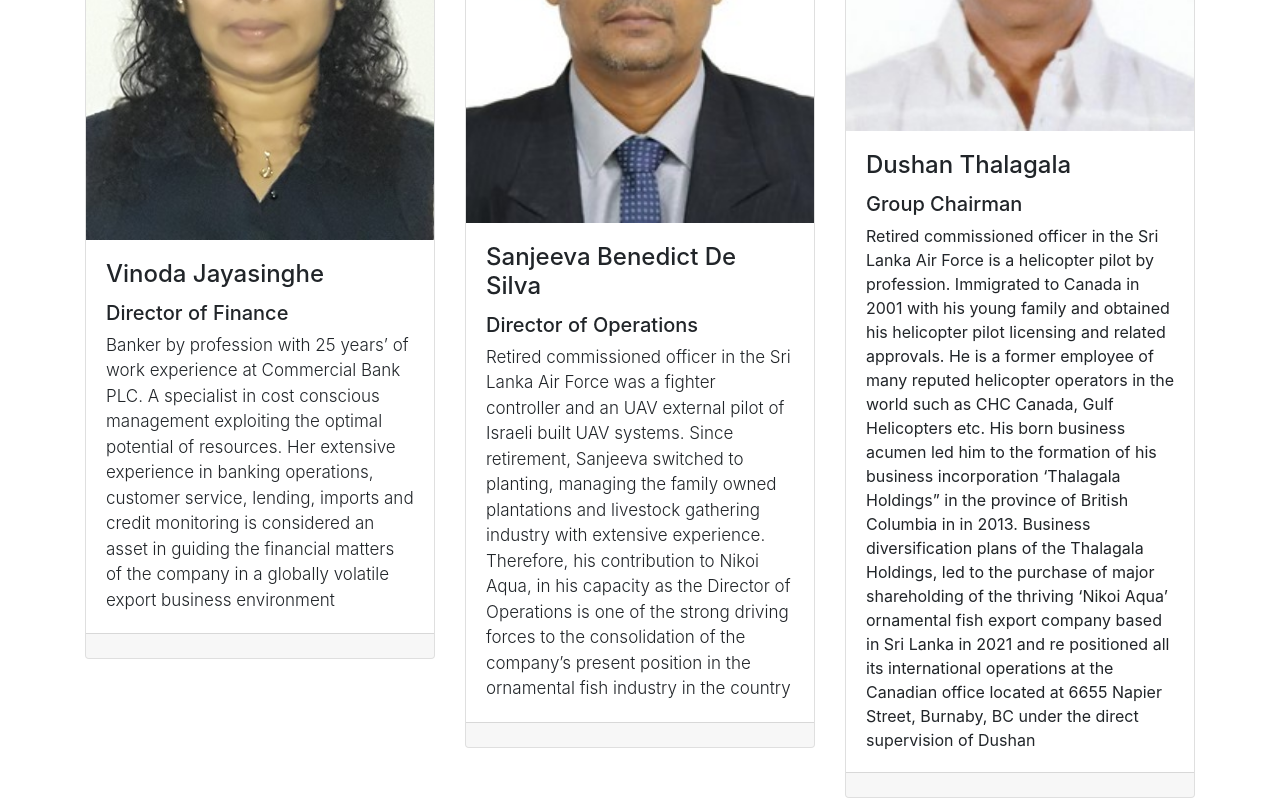
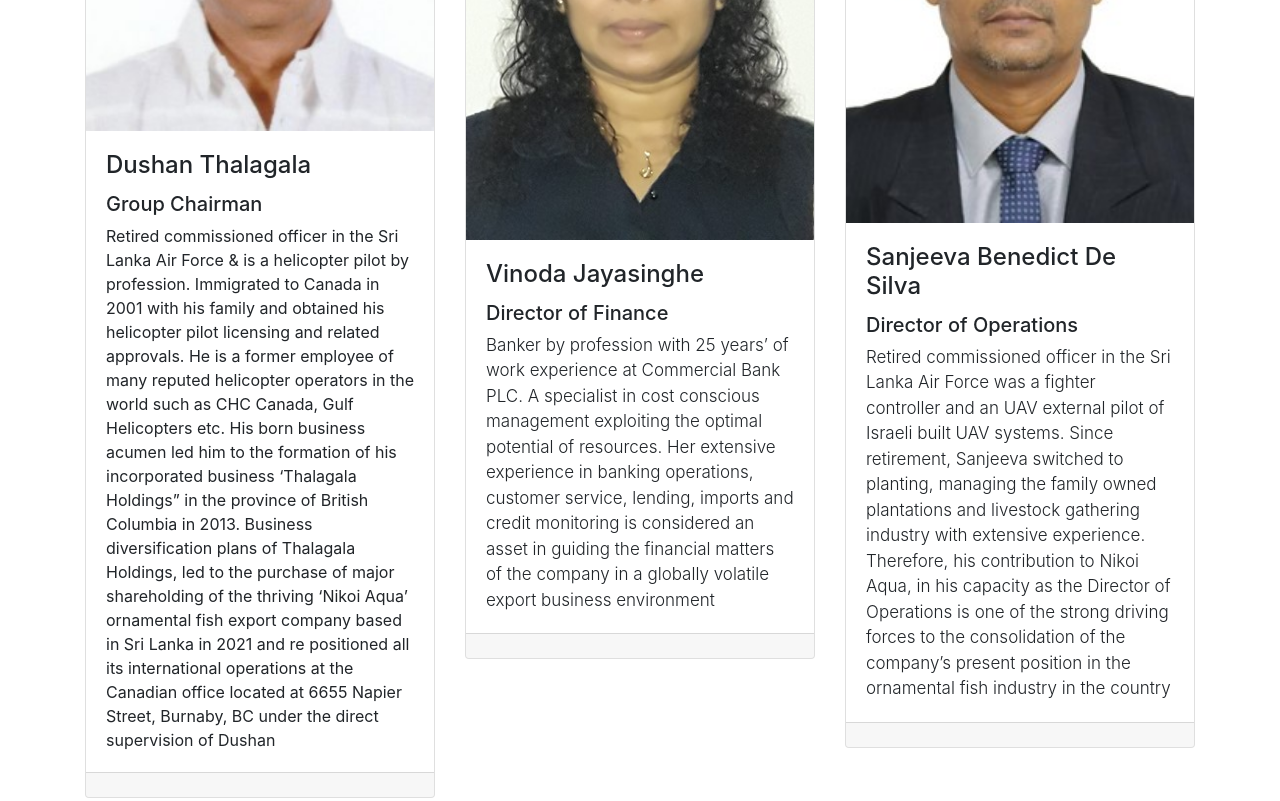
Before and after one commit to andrewjayasinghe/test2, a plain HTML site: page about.html in a window 1280 px wide. Shown: the part 1020-1821 px from the top of the page. Drawn offline with nearby package versions, Linux system fonts and the light colour scheme.

Commit message:
Update about.html

```diff
--- a/about.html
+++ b/about.html
@@ -127,6 +127,28 @@
     <!-- /.row -->
 
     <div class="row">
+      <div class="col-md-4 mb-5">
+        <div class="fade-in">
+        <div class="card h-100">
+          <img class="card-img-top" src="dushan.jpg" alt="">
+          <div class="card-body">
+            <h4 class="card-title">Dushan Thalagala</h4>
+            <h5>Group Chairman</h5>
+            <p class="card-text">Retired commissioned officer in the Sri Lanka Air Force & is a helicopter pilot by profession. Immigrated to
+              Canada in 2001 with his family and obtained his helicopter pilot licensing and related approvals.
+              He is a former employee of many reputed helicopter operators in the world such as CHC Canada, Gulf
+              Helicopters etc. His born business acumen led him to the formation of his incorporated business
+              ‘Thalagala Holdings” in the province of British Columbia in 2013. Business diversification plans of
+              Thalagala Holdings, led to the purchase of major shareholding of the thriving ‘Nikoi Aqua’ ornamental
+              fish export company based in Sri Lanka in 2021 and re positioned all its international operations at the
+              Canadian office located at 6655 Napier Street, Burnaby, BC under the direct supervision of Dushan</p>
+          </div>
+          <div class="card-footer">
+            <!-- <a href="#" class="btn btn-primary">Find Out More!</a> -->
+          </div>
+        </div>
+      </div>
+      </div>
 
       <div class="col-md-4 mb-5">
         <div class="fade-in">
@@ -175,28 +197,7 @@
         </div>
       </div>
       </div>
-      <div class="col-md-4 mb-5">
-        <div class="fade-in">
-        <div class="card h-100">
-          <img class="card-img-top" src="dushan.jpg" alt="">
-          <div class="card-body">
-            <h4 class="card-title">Dushan Thalagala</h4>
-            <h5>Group Chairman</h5>
-            <p class="card-text">Retired commissioned officer in the Sri Lanka Air Force is a helicopter pilot by profession. Immigrated to
-              Canada in 2001 with his young family and obtained his helicopter pilot licensing and related approvals.
-              He is a former employee of many reputed helicopter operators in the world such as CHC Canada, Gulf
-              Helicopters etc. His born business acumen led him to the formation of his business incorporation
-              ‘Thalagala Holdings” in the province of British Columbia in in 2013. Business diversification plans of the
-              Thalagala Holdings, led to the purchase of major shareholding of the thriving ‘Nikoi Aqua’ ornamental
-              fish export company based in Sri Lanka in 2021 and re positioned all its international operations at the
-              Canadian office located at 6655 Napier Street, Burnaby, BC under the direct supervision of Dushan</p>
-          </div>
-          <div class="card-footer">
-            <!-- <a href="#" class="btn btn-primary">Find Out More!</a> -->
-          </div>
-        </div>
-      </div>
-      </div>
+
     </div>
     <!-- /.row -->
 
```
